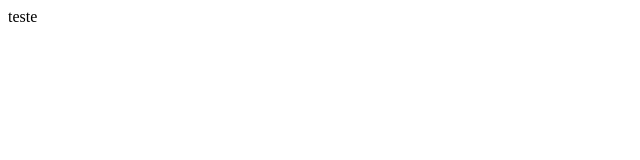
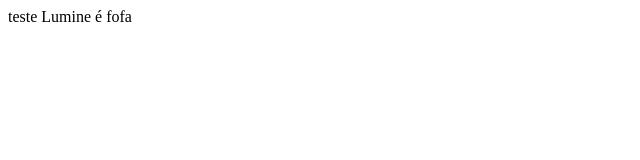
Before and after one commit to Amaterasu543/teste-github-vscode, a plain HTML site: page index.html in a window 1280 px wide. Shown: the whole page, without its empty margins (0-640 px from the left). Drawn offline with Linux system fonts and the light colour scheme.

Commit message:
Update index.html

```diff
--- a/index.html
+++ b/index.html
@@ -8,5 +8,6 @@
 </head>
 <body>
     teste
+    Lumine é fofa
 </body>
 </html>
```
